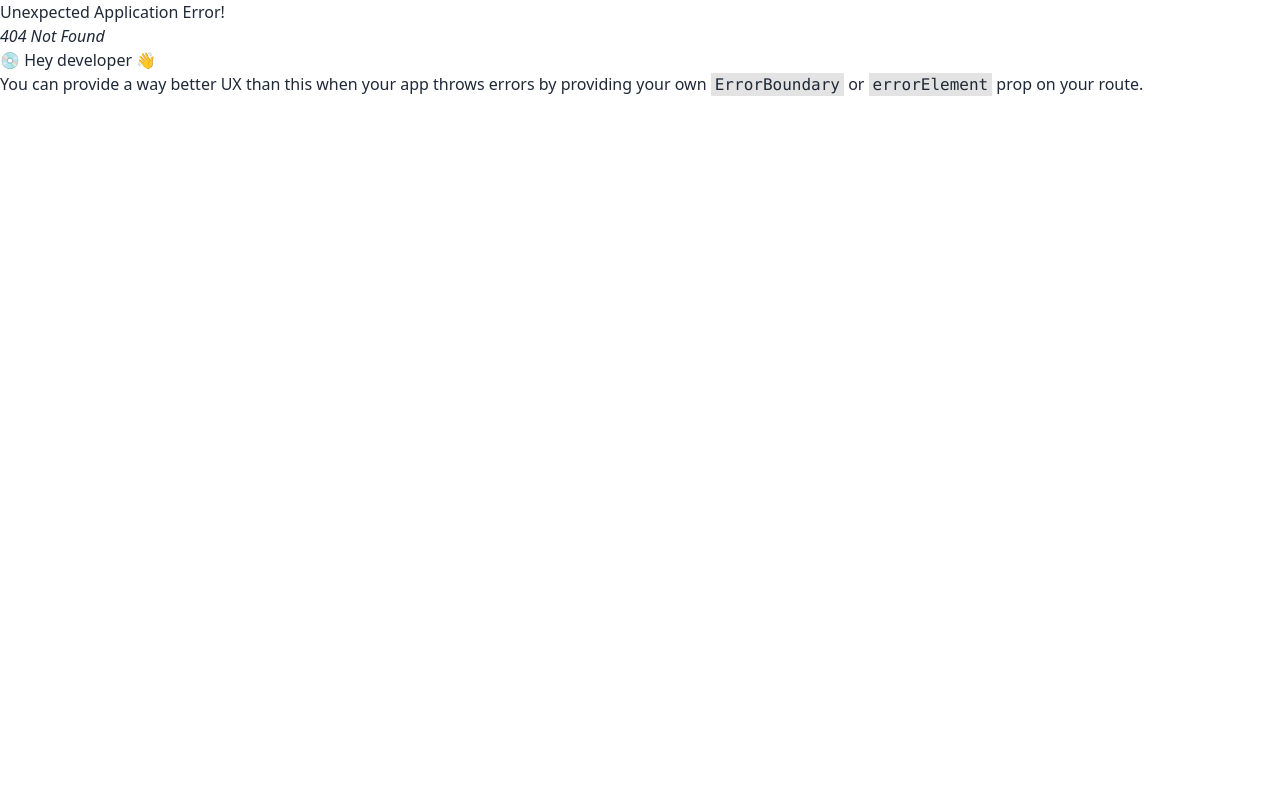
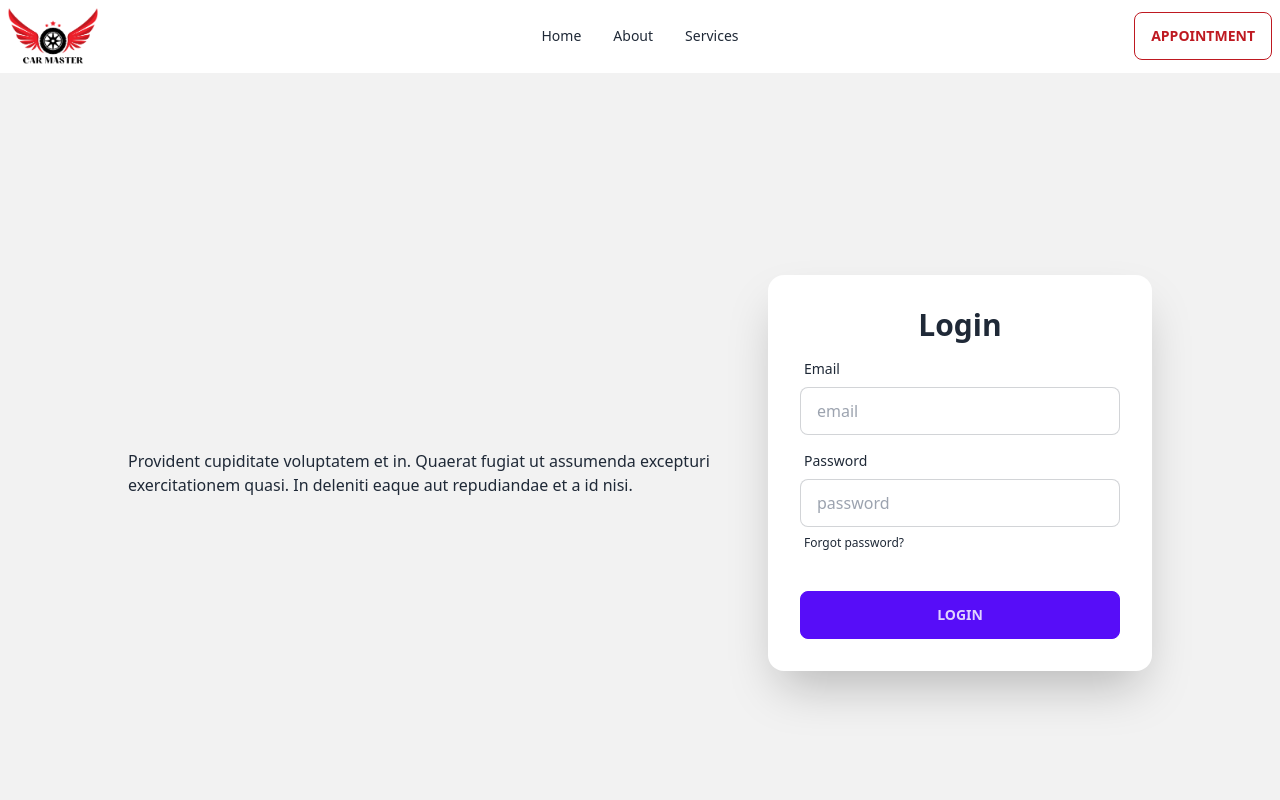
Before and after one commit to anupamahalder/car-master-client-side, a React (Vite) app: page /login in a window 1280 px wide. Before the commit this address had no page. Shown: the top 800 px of the page. Built offline with nearby package versions, Linux system fonts and the light colour scheme.

Commit message:
Adding login page

```diff
--- /dev/null
+++ b/src/Pages/Login/Login.jsx
@@ -0,0 +1,39 @@
+
+const Login = () => {
+    return (
+        <div>
+            <div className="hero min-h-screen bg-base-200">
+            <div className="hero-content flex-col lg:flex-row">
+                <div className="text-center lg:text-left w-1/2">
+                <p className="py-6">Provident cupiditate voluptatem et in. Quaerat fugiat ut assumenda excepturi exercitationem quasi. In deleniti eaque aut repudiandae et a id nisi.</p>
+                </div>
+                <div className="card flex-shrink-0 w-1/2 max-w-sm shadow-2xl bg-base-100">
+                <form className="card-body">
+                    <h1 className="text-3xl text-center font-bold">Login</h1>
+                    <div className="form-control">
+                    <label className="label">
+                        <span className="label-text">Email</span>
+                    </label>
+                    <input type="email" placeholder="email" className="input input-bordered" required />
+                    </div>
+                    <div className="form-control">
+                    <label className="label">
+                        <span className="label-text">Password</span>
+                    </label>
+                    <input type="password" placeholder="password" className="input input-bordered" required />
+                    <label className="label">
+                        <a href="#" className="label-text-alt link link-hover">Forgot password?</a>
+                    </label>
+                    </div>
+                    <div className="form-control mt-6">
+                    <button className="btn btn-primary">Login</button>
+                    </div>
+                </form>
+                </div>
+            </div>
+            </div>
+        </div>
+    );
+};
+
+export default Login;
--- a/src/Router/MyRoute.jsx
+++ b/src/Router/MyRoute.jsx
@@ -1,6 +1,7 @@
 import { createBrowserRouter } from "react-router-dom";
 import MainLayout from "../Layout.jsx/MainLayout";
 import Home from "../Pages/Home/Home";
+import Login from "../Pages/Login/Login";
 
 const MyRoute = createBrowserRouter([
     {
@@ -14,6 +15,10 @@
             {
                 path: '/about',
                 element: <div>About</div>
+            },
+            {
+                path: '/login',
+                element: <Login></Login>
             }
         ]
     }
```
